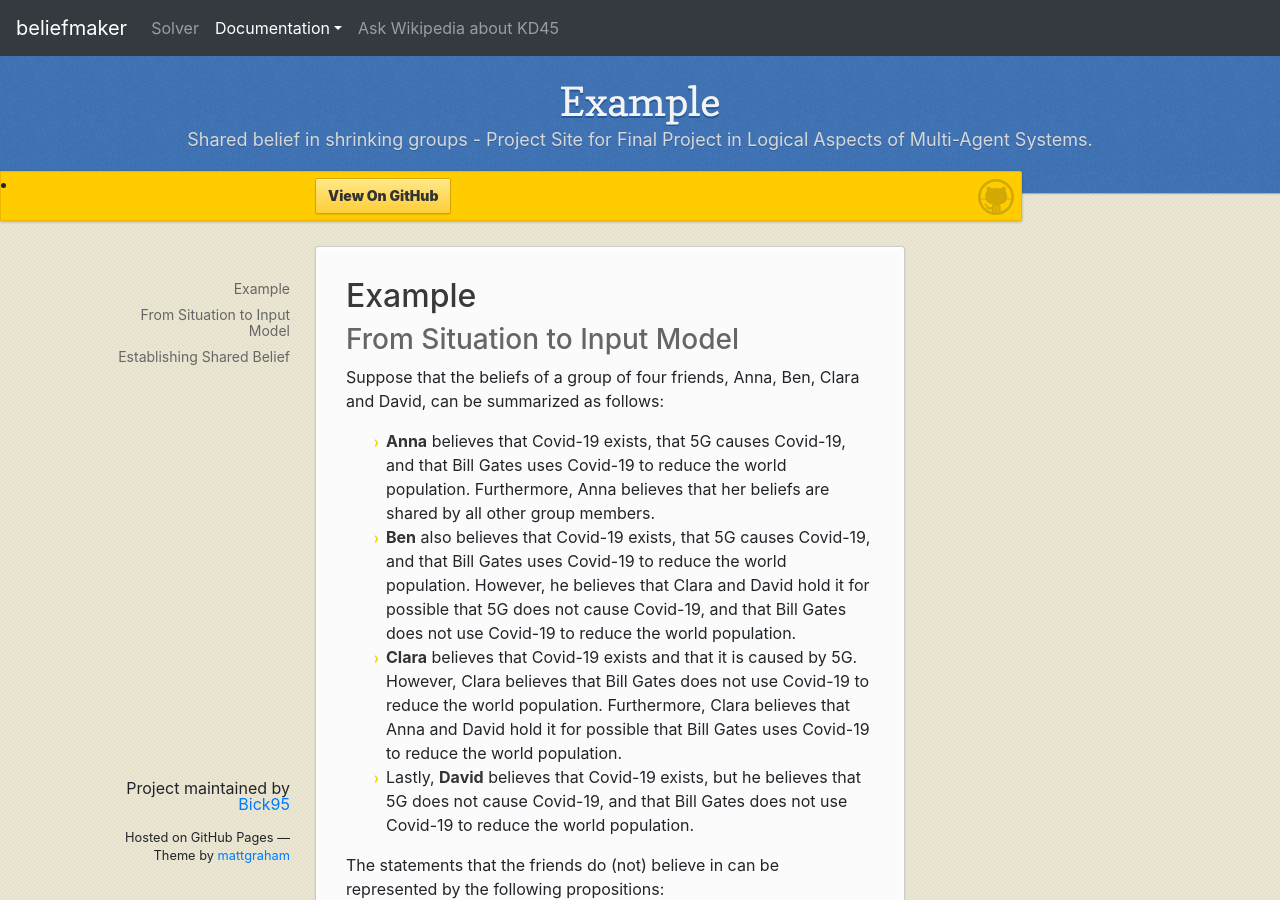
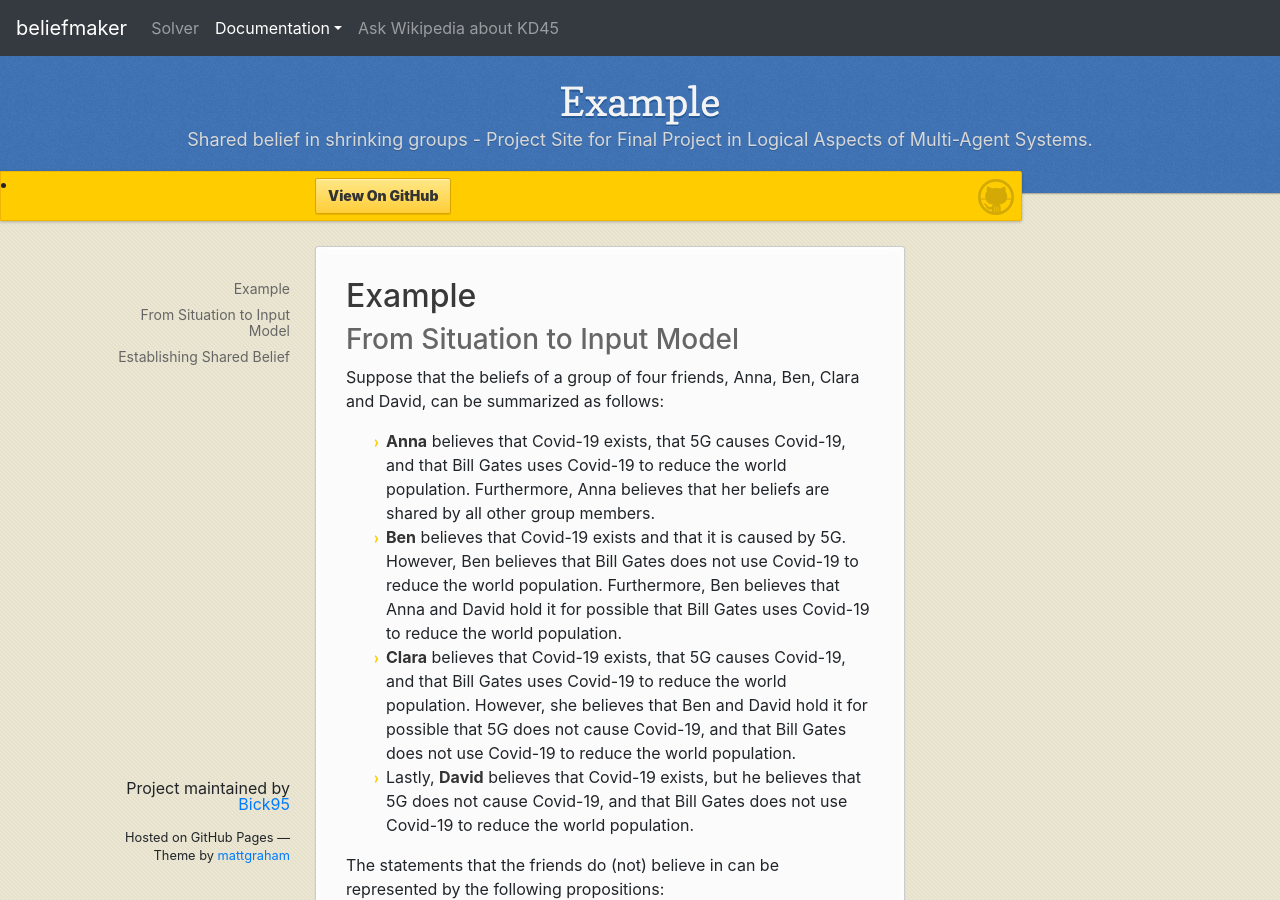
Before and after one commit to Bick95/beliefmaker, a Jekyll site: the page built from example.md, in a window 1280 px wide and 900 px high. Built offline with Jekyll 4.4.1, drawn with Linux system fonts in a browser that asks for light colours; nearby versions of some CDN libraries; formulas are drawn with MathJax 3.

Commit message:
Ben & Clara swap

```diff
--- a/example.md
+++ b/example.md
@@ -10,8 +10,8 @@ filename: example
 Suppose that the beliefs of a group of four friends, Anna, Ben, Clara and David, can be summarized as follows:
 
 * __Anna__ believes that Covid-19 exists, that 5G causes Covid-19, and that Bill Gates uses Covid-19 to reduce the world population. Furthermore, Anna believes that her beliefs are shared by all other group members.
-* __Ben__ also believes that Covid-19 exists, that 5G causes Covid-19, and that Bill Gates uses Covid-19 to reduce the world population. However, he believes that Clara and David hold it for possible that 5G does not cause Covid-19, and that Bill Gates does not use Covid-19 to reduce the world population.
-* __Clara__ believes that Covid-19 exists and that it is caused by 5G. However, Clara believes that Bill Gates does not use Covid-19 to reduce the world population. Furthermore, Clara believes that Anna and David hold it for possible that Bill Gates uses Covid-19 to reduce the world population.
+* __Ben__ believes that Covid-19 exists and that it is caused by 5G. However, Ben believes that Bill Gates does not use Covid-19 to reduce the world population. Furthermore, Ben believes that Anna and David hold it for possible that Bill Gates uses Covid-19 to reduce the world population.
+* __Clara__ believes that Covid-19 exists, that 5G causes Covid-19, and that Bill Gates uses Covid-19 to reduce the world population. However, she believes that Ben and David hold it for possible that 5G does not cause Covid-19, and that Bill Gates does not use Covid-19 to reduce the world population.
 * Lastly, __David__ believes that Covid-19 exists, but he believes that 5G does not cause Covid-19, and that Bill Gates does not use Covid-19 to reduce the world population.
 
 The statements that the friends do (not) believe in can be represented by the following propositions:
```
